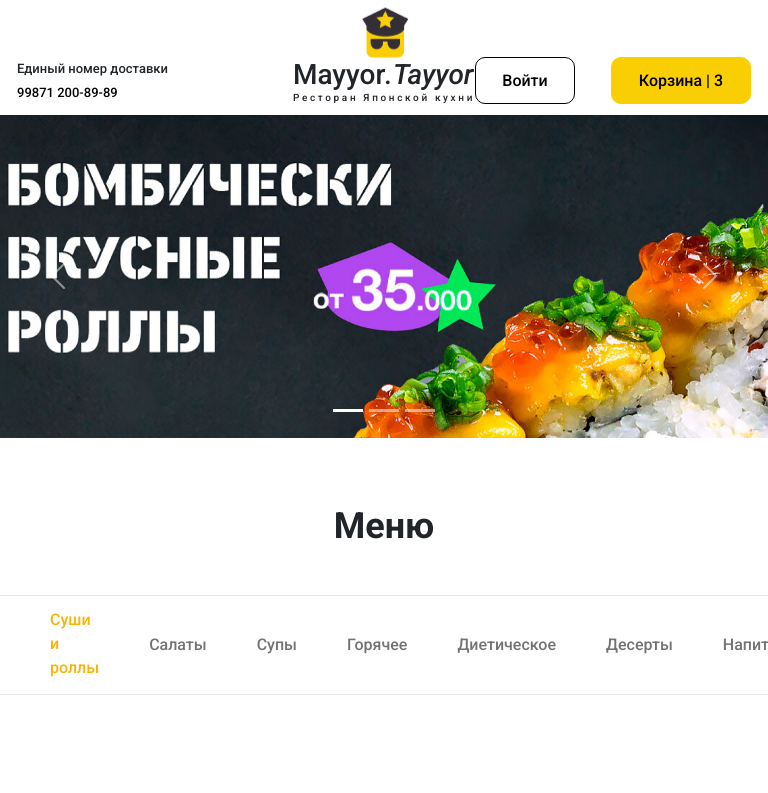
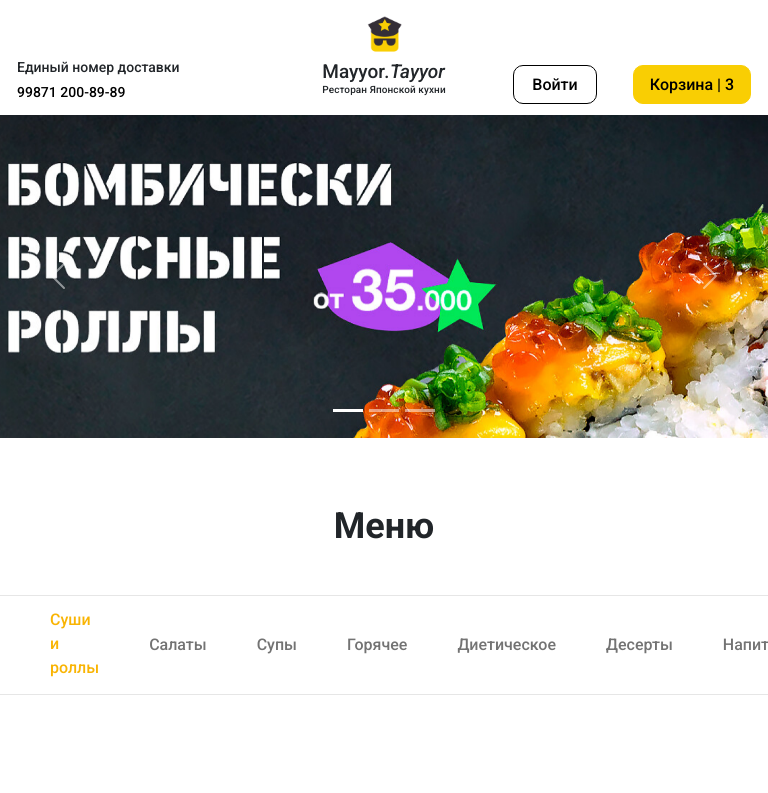
Before and after one commit to Dilmurodmirzakulov/Tayyor.Mayyor, a plain HTML site: page index.html in a window 768 px wide. Shown: the top 793 px of the page. Drawn offline with nearby package versions, Linux system fonts and the light colour scheme.

Commit message:
day2 final

```diff
--- a/style.css
+++ b/style.css
@@ -70,14 +70,14 @@ header {
 }
 
 .header-number-title {
-    font-size: 13px;
+    font-size: 16px;
     margin-bottom: 2px;
     font-weight: 400;
 }
 
 .header-number a {
     color: #000;
-    font-size: 13px;
+    font-size: 16px;
     font-weight: 500;
 }
 
@@ -418,6 +418,38 @@ footer {
 
 /*  sm = 768-991 */
 @media (min-width: 768px) and (max-width: 991px) {
+    .header-number-title {
+        font-size: 14px;
+    }
+
+    .header-number a {
+        font-size: 14px;
+        font-weight: 500;
+    }
+
+    .logo-img {
+        width: 35px;
+        height: 35px;
+    }
+    .comp-name-regular, .comp-name-italic{
+        font-size: 19px;
+    }
+
+    .comp-desc {
+        font-weight: 500;
+        font-size: 10px;
+        line-height: 12px;
+        letter-spacing: 0.01em;
+    }
+
+    .profile-btn{
+        width: 84px;
+        height: 39px;
+    }
+    .cart-btn{
+        height: 39px;
+        width: 118px;
+    }
     .footer-wrapper {
         flex-direction: column;
         padding-top: 96px;
@@ -541,27 +573,31 @@ footer {
     .image-container img {
         width: 100%;
     }
-    .product-desc{
+
+    .product-desc {
         font-size: 12px;
         font-weight: 400;
     }
 
-    .quantity{
+    .quantity {
         width: 78px;
         height: 33px;
     }
 
-    .quantity-num{
+    .quantity-num {
         font-size: 14px;
         font-weight: 600;
     }
-    .price-num{
+
+    .price-num {
         font-size: 13px;
         font-weight: 500;
     }
-    .currency{
+
+    .currency {
         font-size: 9px;
     }
+
     .footer-wrapper {
         flex-direction: column;
         padding-top: 96px;
```
